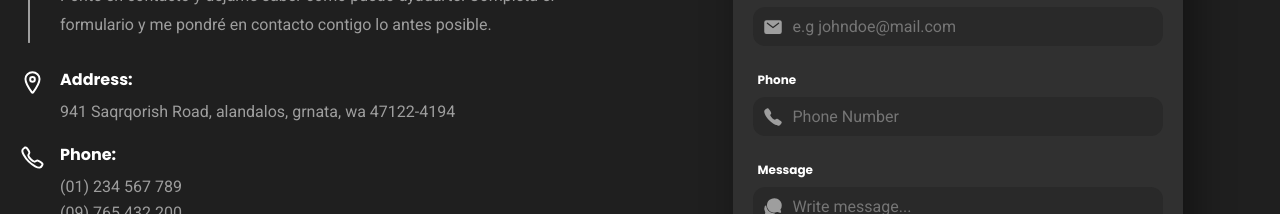
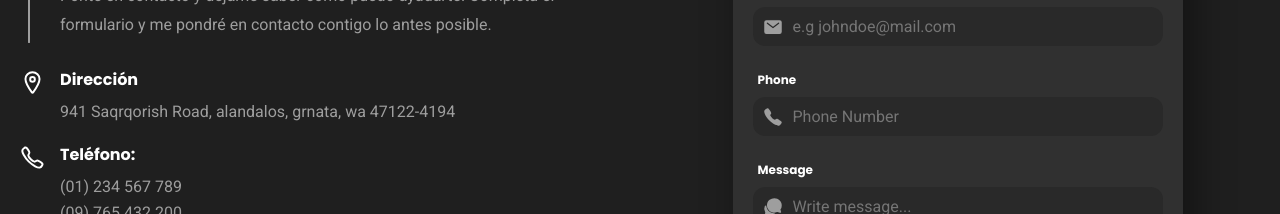
Before and after one commit to RobinsonBeato/Confort-Group, a React (Vite) app in the folder Web/: page / in a window 1280 px wide. Shown: the part 3340-3554 px from the top of the page. Built offline with nearby package versions, Linux system fonts and the light colour scheme; a web font is replaced by a local one.

Commit message:
adding react router

```diff
--- a/Web/components/Contact.jsx
+++ b/Web/components/Contact.jsx
@@ -22,12 +22,14 @@ const Contact = () => {
                         </div>
 
                         <div className="wrapper">
-                            <h3 className="h4 contact-item-title">Address:</h3>
+                            <h3 className="h4 contact-item-title">Dirección</h3>
 
-                            <address className="contact-info">
+                            <address style={{ display: 'flex', flexDirection: 'row', alignItems: 'center', }} className="contact-info">
                                 941 Saqrqorish Road, alandalos, grnata, wa 47122-4194
                             </address>
+
                         </div>
+
 
                     </li>
 
@@ -38,7 +40,7 @@ const Contact = () => {
                         </div>
 
                         <div className="wrapper">
-                            <h3 className="h4 contact-item-title">Phone:</h3>
+                            <h3 className="h4 contact-item-title">Teléfono:</h3>
 
                             <a href="tel:01234567789" className="contact-info">(01) 234 567 789</a>
 
--- a/Web/package.json
+++ b/Web/package.json
@@ -12,6 +12,7 @@
   "dependencies": {
     "react": "^18.2.0",
     "react-dom": "^18.2.0",
+    "react-router-dom": "^6.23.1",
     "react-slick": "^0.30.2",
     "slick-carousel": "^1.8.1"
   },
--- a/Web/src/App.css
+++ b/Web/src/App.css
@@ -181,6 +181,7 @@ body.light_theme {
   display: flex;
   align-items: center;
   justify-content: flex-end;
+
   margin-right: 10px;
   color: #3e12b8;
 
```
Also changed, not shown: Web/components/ResidencialRenacer.jsx (added, +25 -0 lines), 1 other file (tests, documents, lock files or other folders).
